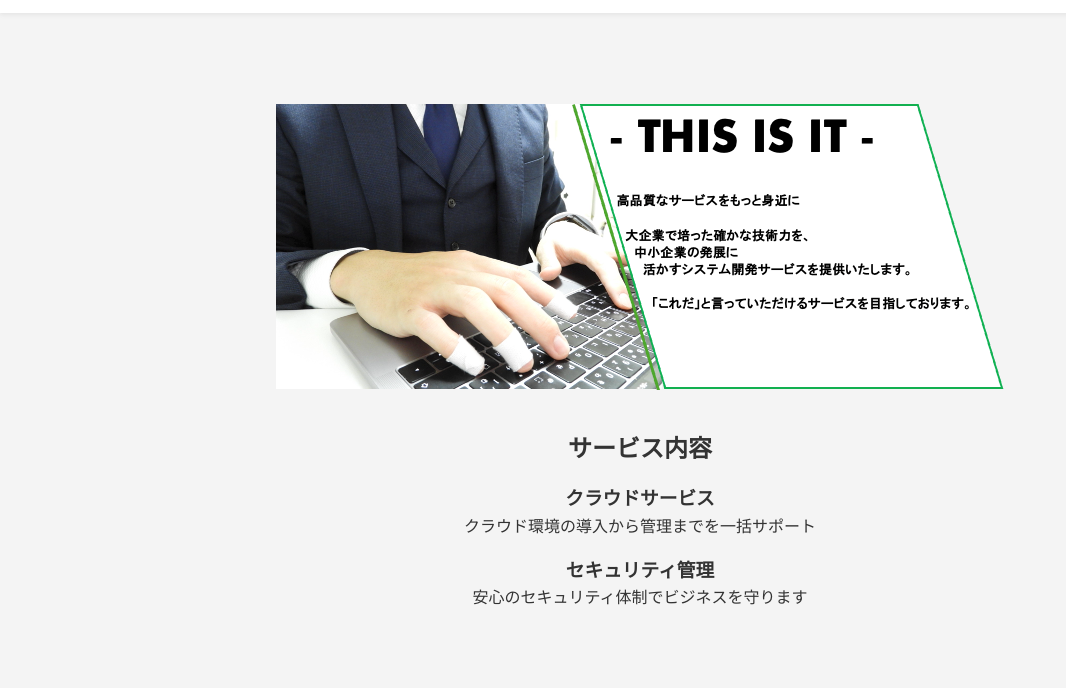
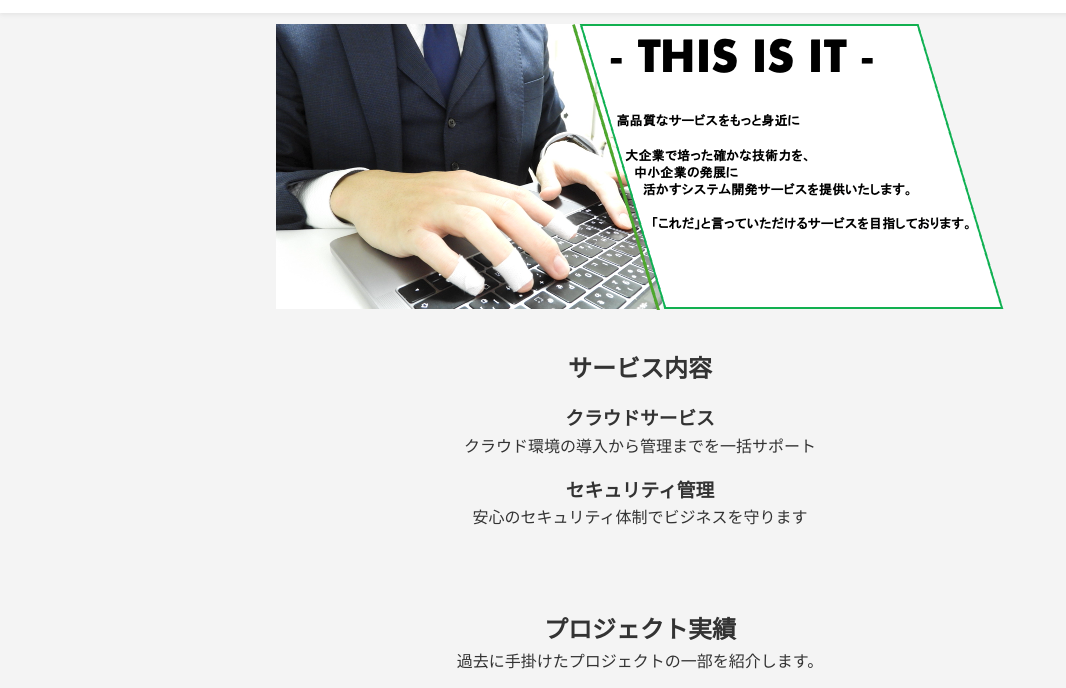
Before and after one commit to GlowUpSolutions/GlowUpSolutions, a plain HTML site: page index.html in a window 1280 px wide. Shown: the part 58-746 px from the top of the page, without its empty margins (0-1066 px from the left). Drawn offline with Linux system fonts and the light colour scheme; a script that the page names is missing.

Commit message:
Add files via upload

```diff
--- a/index.html
+++ b/index.html
@@ -19,7 +19,7 @@
     </header>
 
     <div class="top-banner">
-      <img src="First.png" alt="トップバナー画像" style="height: auto; margin-top: 80px;">
+      <img src="First.png" alt="トップバナー画像" style="height: auto;">
     </div>
 
     <!-- サービス紹介 -->
```
